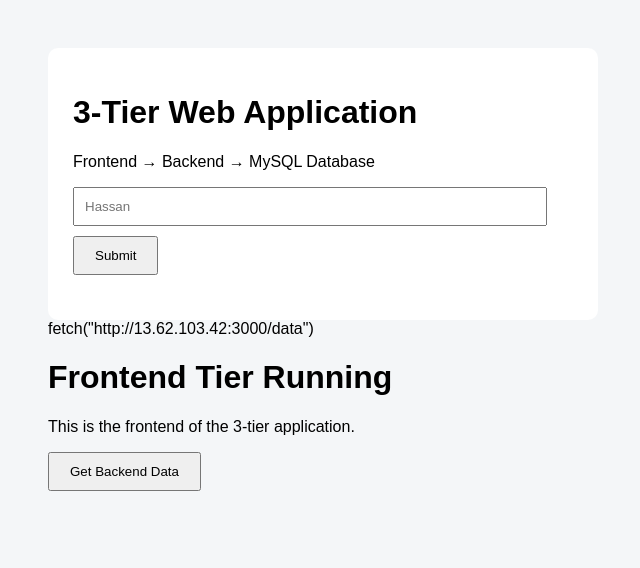
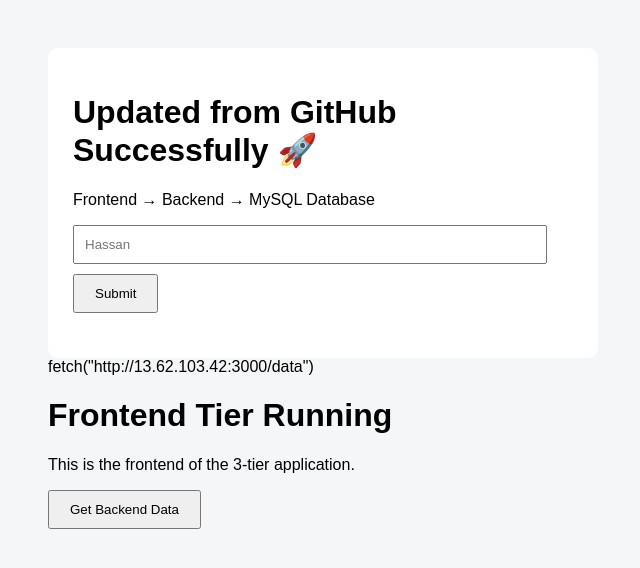
Before and after one commit to hassan461-hub/CI-CD-Pipeline-using-Jenkins-GitHub-webhook-ubuntu-AWS-EC2-docker-, a website: page frontend/index.html in a window 1280 px wide. Shown: the whole page, without its empty margins (0-640 px from the left). Drawn offline with Linux system fonts and the light colour scheme.

Commit message:
Update header text in index.html

```diff
--- a/frontend/index.html
+++ b/frontend/index.html
@@ -12,7 +12,7 @@
 </head>
 <body>
   <div class="box">
-    <h1>3-Tier Web Application</h1>
+    <h1>Updated from GitHub Successfully 🚀</h1>
     <p>Frontend → Backend → MySQL Database</p>
 
     <input type="text" id="name" placeholder="Hassan ">
```
